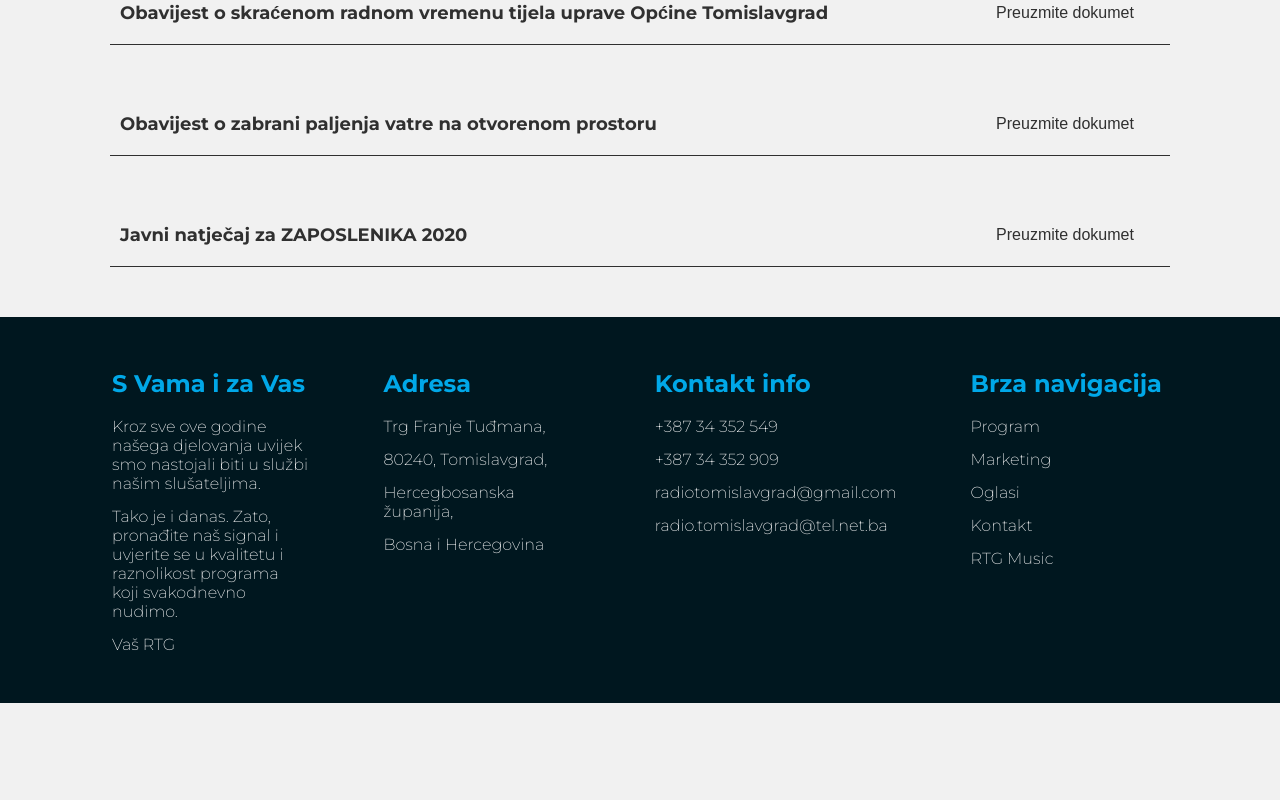
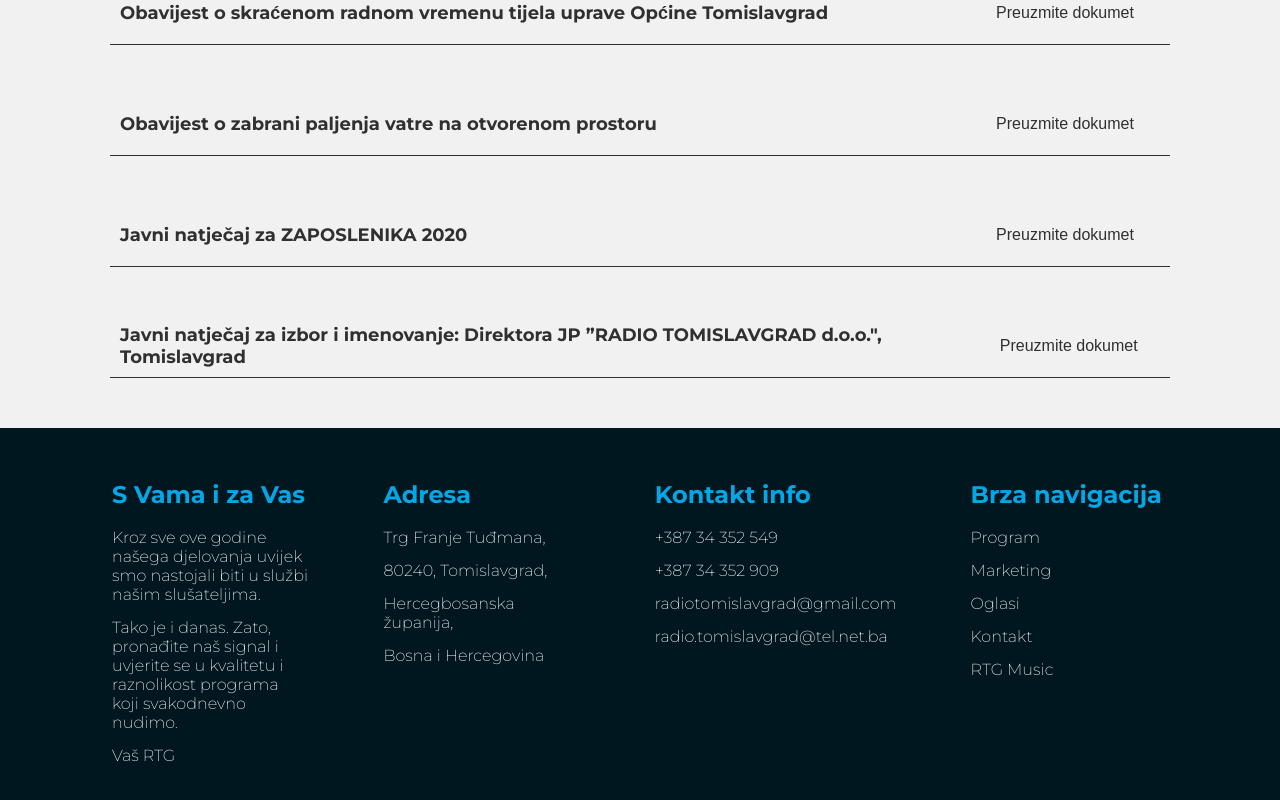
Before and after one commit to MilicTG/radio-tg, a React (Create React App) app: page /oglasi in a window 1280 px wide. Shown: the part 618-1418 px from the top of the page. Before the commit the page ends 1321 px from the top, so only its background shows below. Built offline with nearby package versions, Linux system fonts and the light colour scheme.

Commit message:
Document publication

```diff
--- a/src/pages/noticePage/noticePage.page.jsx
+++ b/src/pages/noticePage/noticePage.page.jsx
@@ -16,6 +16,7 @@ import obvTwo from '../../documents/Dokument2.pdf';
 import obvThree from '../../documents/Dokument3.pdf';
 import obvFour from '../../documents/Dokument4.pdf';
 import natjecaj from '../../documents/Natjecaj.pdf';
+import natjecaj2 from '../../documents/Natjecaj2.pdf';
 
 class NoticePage extends Component {
    constructor() {
@@ -55,6 +56,10 @@ class NoticePage extends Component {
                   title='Javni natječaj za ZAPOSLENIKA 2020'
                   file={natjecaj}
                />
+               <NoticeHolder
+                  title='Javni natječaj za izbor i imenovanje: Direktora JP ”RADIO TOMISLAVGRAD d.o.o.", Tomislavgrad'
+                  file={natjecaj2}
+               />
             </Container>
             <Footer />
          </>
```
Also changed, not shown: 1 other file (tests, documents, lock files or other folders).
